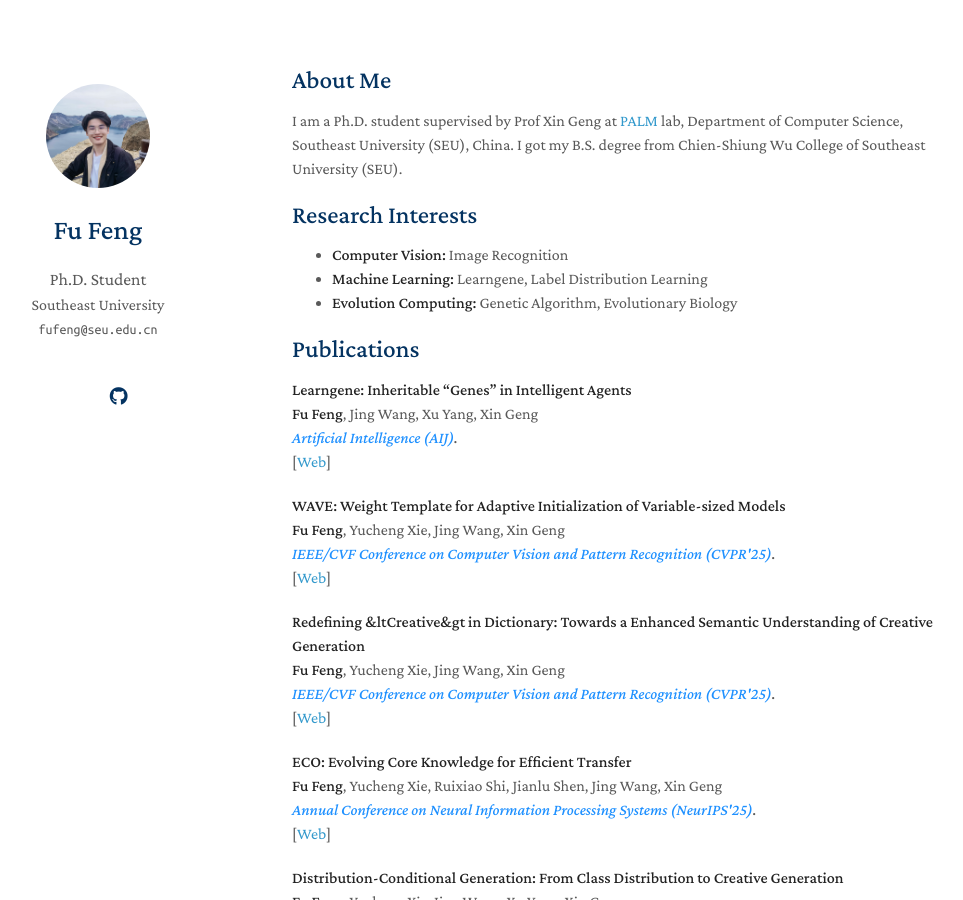
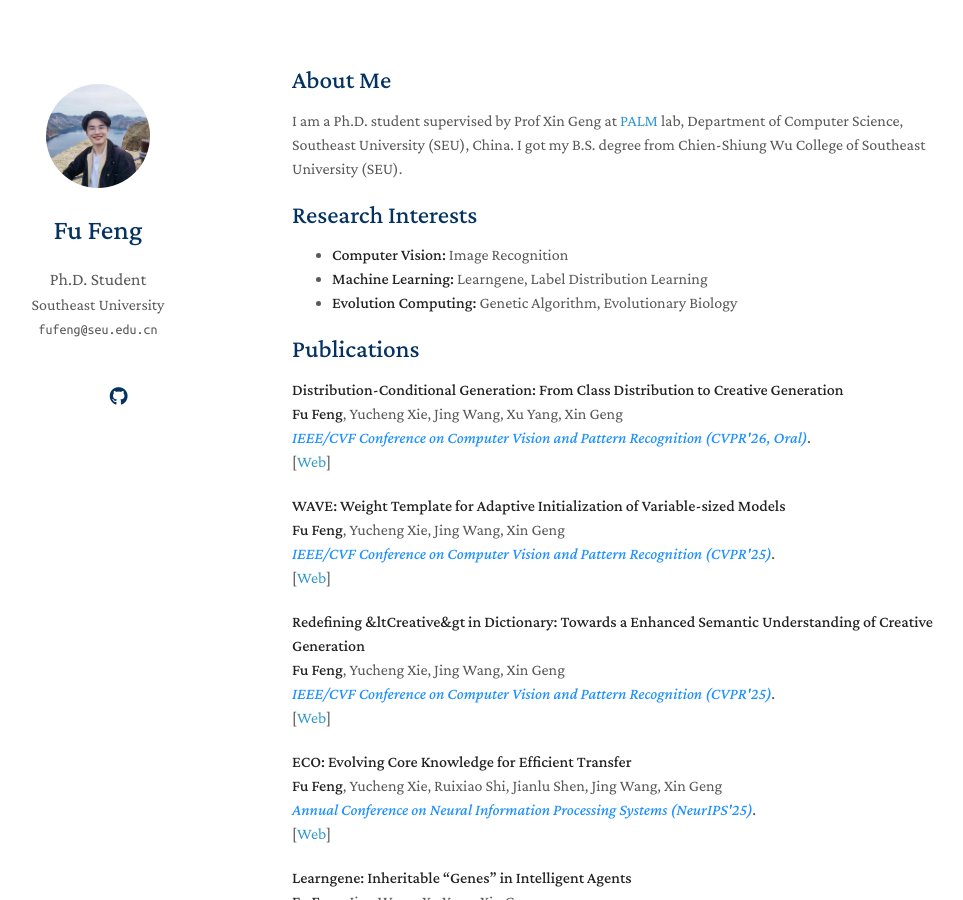
Before and after one commit to fu-feng/fu-feng.github.io, a Jekyll site: the page built from index.md, in a window 1280 px wide and 900 px high. Shown: the whole window, without its empty margins (178-1141 px from the left). Built offline with Jekyll 4.4.1, drawn with Linux system fonts in a browser that asks for light colours; nearby versions of some CDN libraries; a style sheet for code colours, icons or effects is not loaded; our own code applies the rules of GitHub Pages for plain Markdown files; some of the changed text lies outside the part shown.

Commit message:
Swap publication details in index.md

```diff
--- a/index.md
+++ b/index.md
@@ -15,13 +15,13 @@ I am a Ph.D. student supervised by Prof Xin Geng at [PALM](http://palm.seu.edu.c
 ## Publications
 [comment]: <> (Arxiv)
 <div class="paper">
-<p><strong>Learngene: Inheritable “Genes” in Intelligent Agents</strong>
+<p><strong>Distribution-Conditional Generation: From Class Distribution to Creative Generation</strong>
 <br />
-<strong>Fu Feng</strong>, Jing Wang, Xu Yang, Xin Geng
+<strong>Fu Feng</strong>, Yucheng Xie, Jing Wang, Xu Yang, Xin Geng
 <br />
-<em><strong><i style="color:#1e90ff">Artificial Intelligence (AIJ)</i></strong>.</em>
+<em><strong><i style="color:#1e90ff">IEEE/CVF Conference on Computer Vision and Pattern Recognition (CVPR'26, Oral)</i></strong>.</em>
 <br />
-   [<a href="https://www.sciencedirect.com/science/article/pii/S0004370225001407">Web</a>]
+   [<a href="https://arxiv.org/abs/2505.03667">Web</a>]
 <br/>
 </p>
 </div>
@@ -67,13 +67,13 @@ I am a Ph.D. student supervised by Prof Xin Geng at [PALM](http://palm.seu.edu.c
 
 [comment]: <> (Arxiv)
 <div class="paper">
-<p><strong>Distribution-Conditional Generation: From Class Distribution to Creative Generation</strong>
+<p><strong>Learngene: Inheritable “Genes” in Intelligent Agents</strong>
 <br />
-<strong>Fu Feng</strong>, Yucheng Xie, Jing Wang, Xu Yang, Xin Geng
+<strong>Fu Feng</strong>, Jing Wang, Xu Yang, Xin Geng
 <br />
-<em><strong><i style="color:#1e90ff">IEEE/CVF Conference on Computer Vision and Pattern Recognition (CVPR'26)</i></strong>.</em>
+<em><strong><i style="color:#1e90ff">Artificial Intelligence (AIJ)</i></strong>.</em>
 <br />
-   [<a href="https://arxiv.org/abs/2505.03667">Web</a>]
+   [<a href="https://www.sciencedirect.com/science/article/pii/S0004370225001407">Web</a>]
 <br/>
 </p>
 </div>
```
